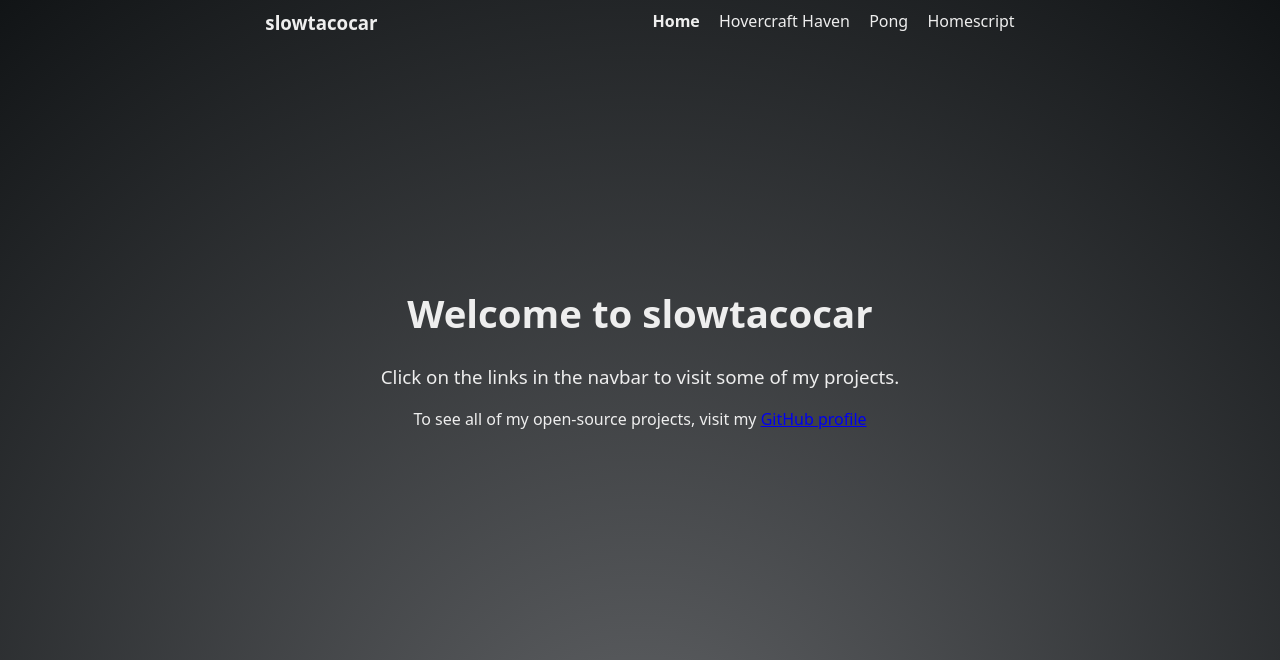
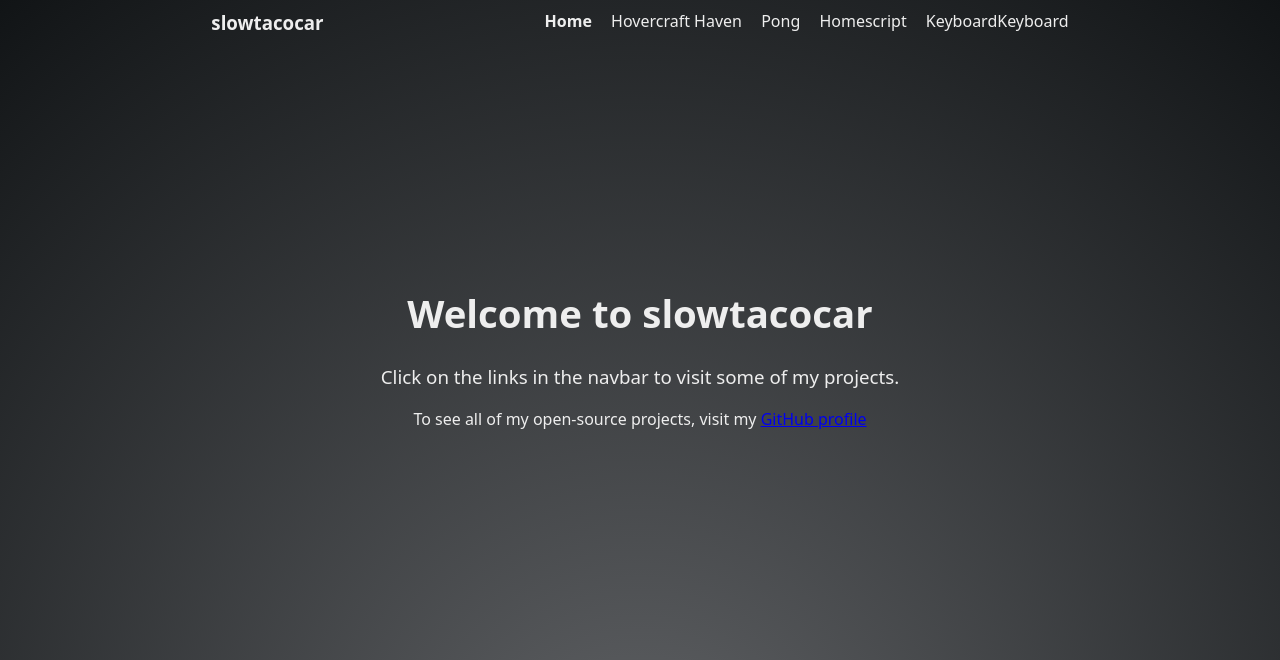
Before and after one commit to agent-c-csa/slowtacocar, a plain HTML site: page public/index.html in a window 1280 px wide. Shown: the top 660 px of the page. Drawn offline with Linux system fonts and the light colour scheme.

Commit message:
Update index.html

```diff
--- a/public/index.html
+++ b/public/index.html
@@ -24,6 +24,9 @@
         >
         <a class="link" href="https://homescript.slowtacocar.com" target="_blank"
           >Homescript</a
+        >
+        <a class="link" href="https://keyboardkeyboard.slowtacocar.com" target="_blank"
+          >KeyboardKeyboard</a
         >
       </div>
     </nav>
```
